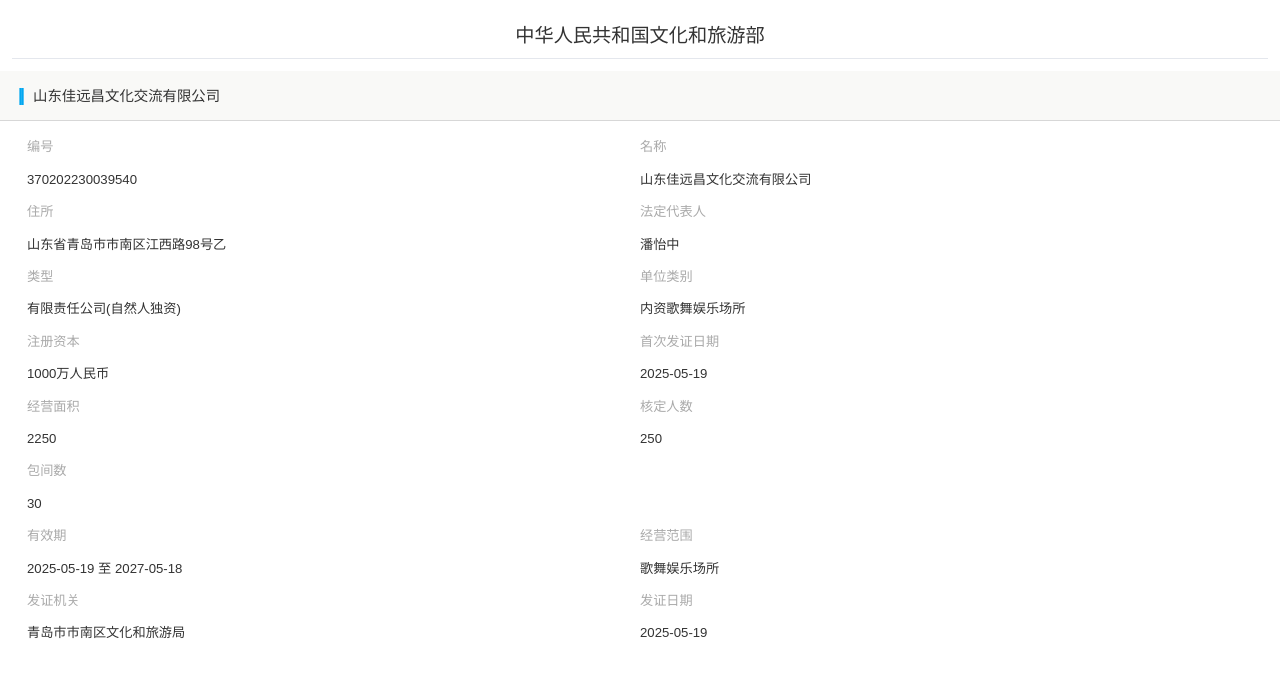
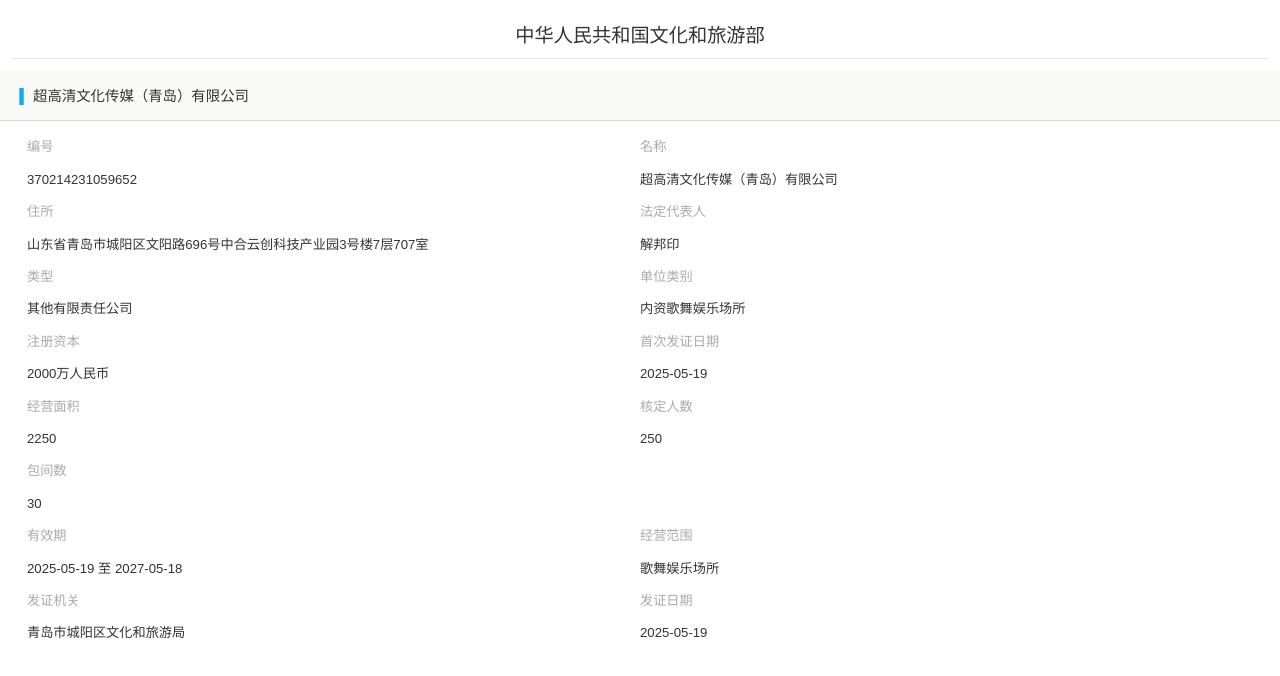
Before and after one commit to jbhdxkz-166/MAC30Y26-6, a plain HTML site: page index.html in a window 1280 px wide. Drawn offline with Linux system fonts and the light colour scheme.

Commit message:
Update index.html

```diff
--- a/index.html
+++ b/index.html
@@ -420,33 +420,33 @@
     </div>
 
     <div class="first">
-        <span class="xd">|</span><span>山东佳远昌文化交流有限公司</span>
+        <span class="xd">|</span><span>超高清文化传媒（青岛）有限公司</span>
     </div>
     <div class="ycxx">
         <div class="ycxx-content">
             <div class="ycxx-left">
                 <span>编号</span>
-                <span>370202230039540</span>
+                <span>370214231059652</span>
             </div>
             <div class="ycxx-left">
                 <span>名称</span>
-                <span>山东佳远昌文化交流有限公司</span>
+                <span>超高清文化传媒（青岛）有限公司</span>
             </div>
         </div>
         <div class="ycxx-content">
             <div class="ycxx-left">
                 <span>住所</span>
-                <span>山东省青岛市市南区江西路98号乙</span>
+                <span>山东省青岛市城阳区文阳路696号中合云创科技产业园3号楼7层707室</span>
             </div>
             <div class="ycxx-left">
                 <span>法定代表人</span>
-                <span>潘怡中</span>
+                <span>解邦印</span>
             </div>
         </div>
         <div class="ycxx-content">
             <div class="ycxx-left">
                 <span>类型</span>
-                <span>有限责任公司(自然人独资)</span>
+                <span>其他有限责任公司</span>
             </div>
             <div class="ycxx-left">
                 <span>单位类别</span>
@@ -456,7 +456,7 @@
         <div class="ycxx-content">
             <div class="ycxx-left">
                 <span>注册资本</span>
-                <span>1000万人民币</span>
+                <span>2000万人民币</span>
             </div>
             <div class="ycxx-left">
                 <span>首次发证日期</span>
@@ -492,7 +492,7 @@
         <div class="ycxx-content">
             <div class="ycxx-left">
                 <span>发证机关</span>
-                <span>青岛市市南区文化和旅游局</span>
+                <span>青岛市城阳区文化和旅游局</span>
             </div>
             <div class="ycxx-left">
                 <span>发证日期</span>
```
